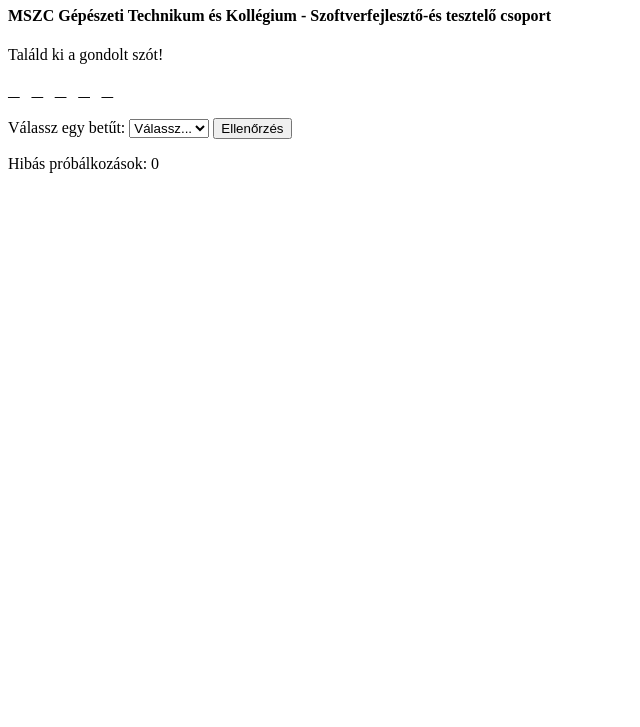
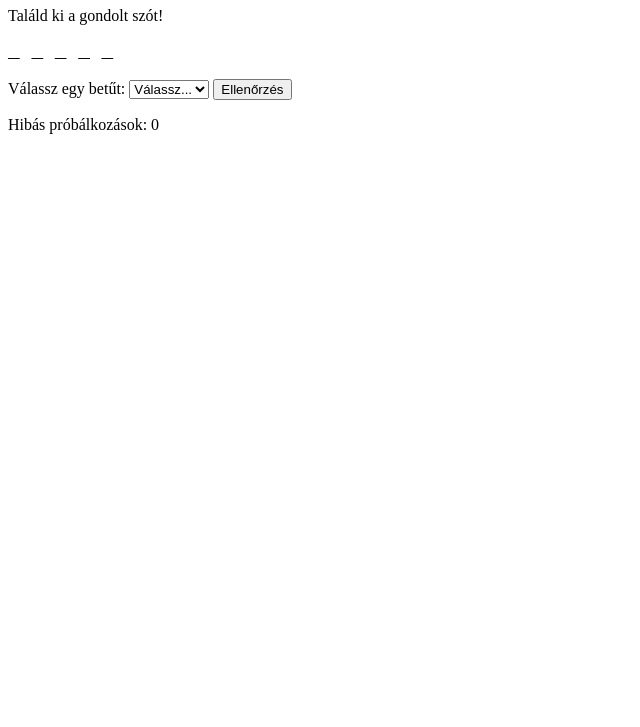
Before and after one commit to HAMVASISTVAN/Hangman_Jatek, a website: page Akasztofa_kesz.html in a window 1280 px wide. Shown: the part 73-800 px from the top of the page, without its empty margins (0-640 px from the left). Drawn offline with Linux system fonts and the light colour scheme; no server answers.

Commit message:
Update Akasztofa_kesz.html

```diff
--- a/Akasztofa_kesz.html
+++ b/Akasztofa_kesz.html
@@ -12,7 +12,6 @@
 </head>
 <body>
     <h1>Akasztófa játék</h1>
-    <h4>MSZC Gépészeti Technikum és Kollégium  - Szoftverfejlesztő-és tesztelő csoport</h4>
     <p>Találd ki a gondolt szót!</p>
     <h2 id="szo">_ _ _ _ _</h2>
     <label for="betu">Válassz egy betűt:</label>
```
